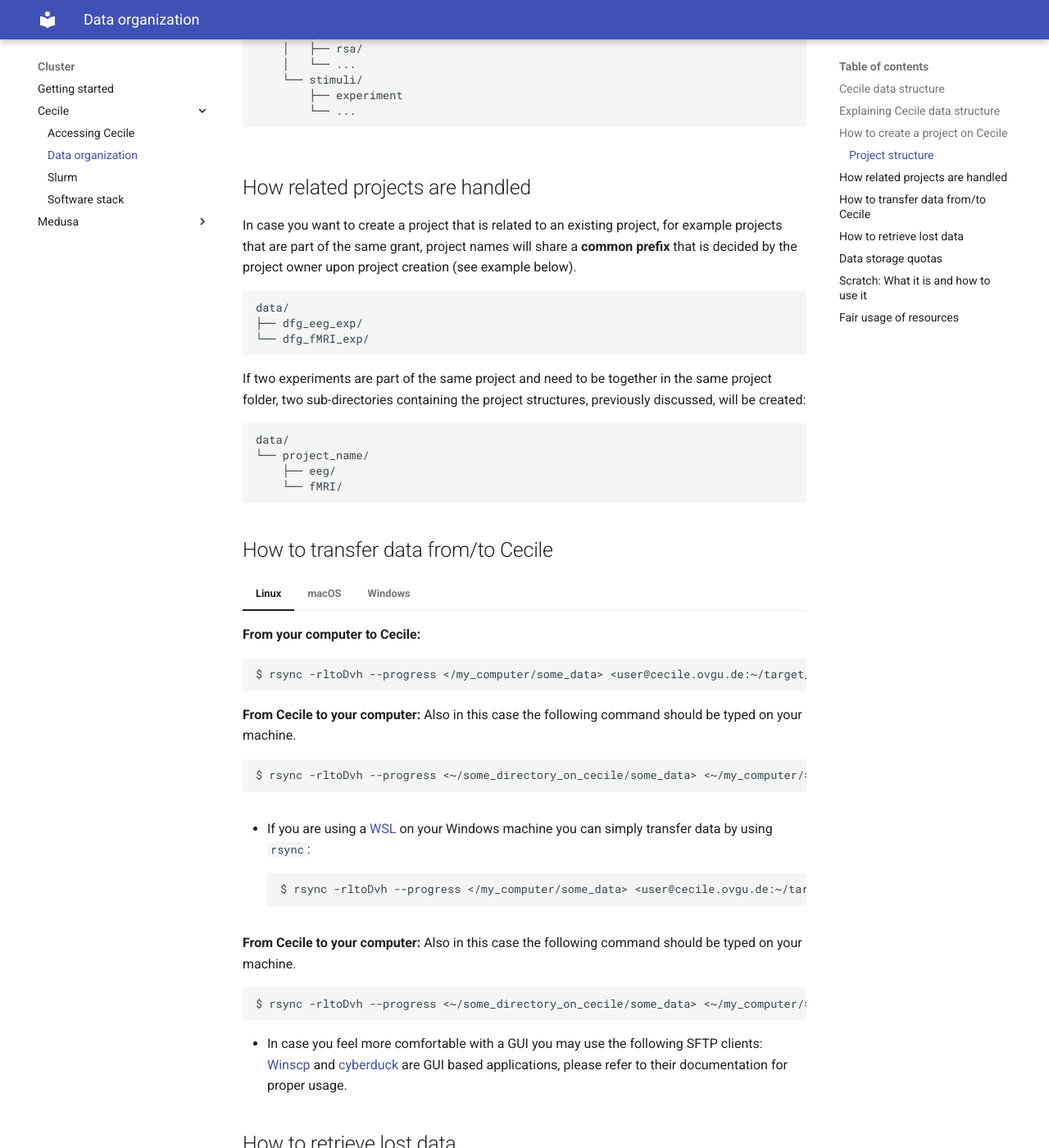
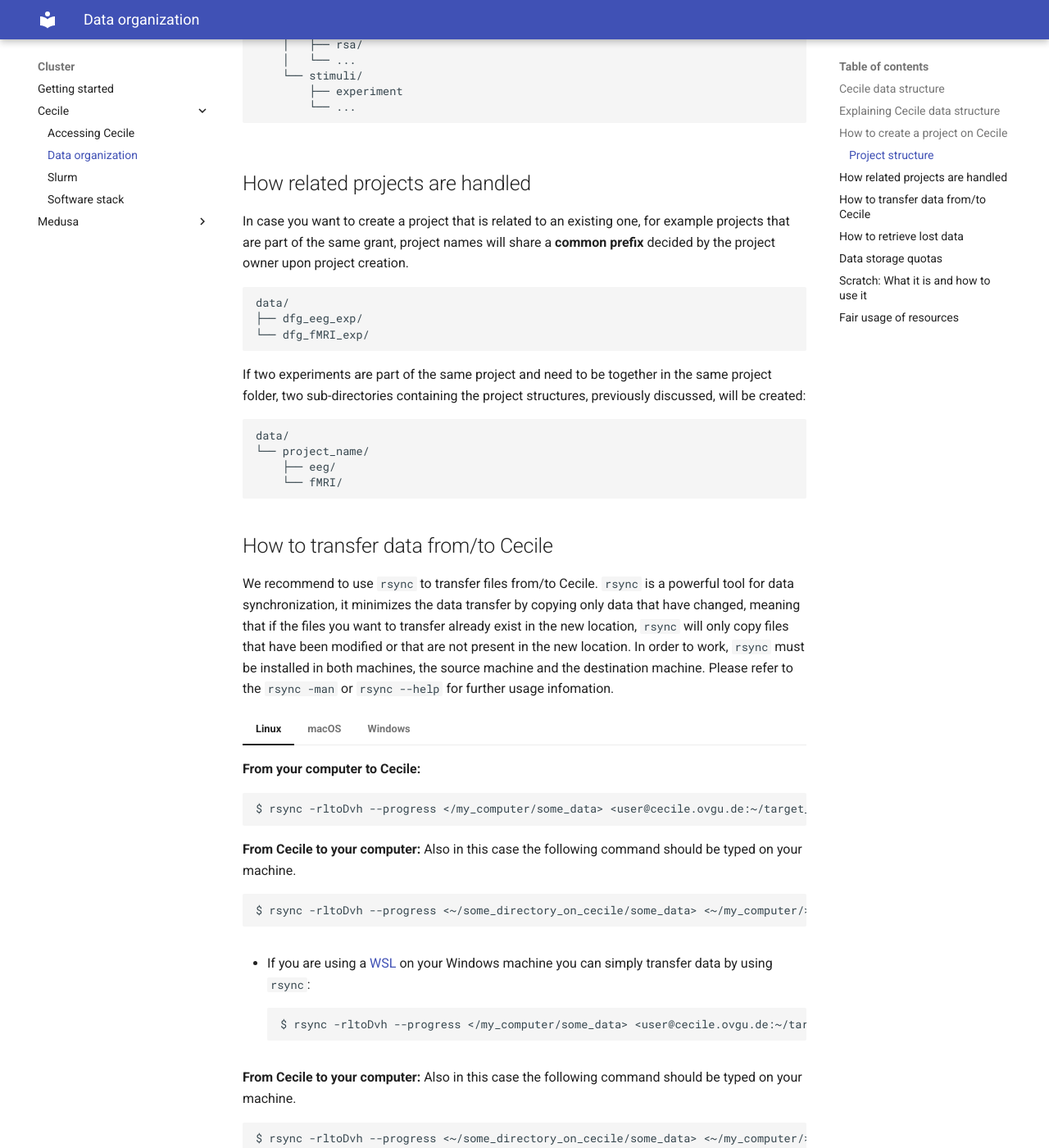
Before and after one commit to pvavra/temp-ipsy, an MkDocs documentation site: the page built from docs/cluster/cecile/data.md, in a window 1280 px wide and 1400 px high, scrolled down 3713 px. Shown: the whole window at 82% size. Built offline with MkDocs 1.6.1 and Material for MkDocs 9.7.7, drawn with Linux system fonts in a browser that asks for light colours; some of the changed lines change nothing that is shown; some of the changed text lies outside the part shown.

Commit message:
Add rsync description

````diff
--- a/docs/cluster/cecile/data.md
+++ b/docs/cluster/cecile/data.md
@@ -117,10 +117,10 @@ The project structure follows a specific BIDS structure (see examples in the tab
 !!! note "Mirroring derivatives and code structure"
     We **strongly recommend** to mirror the sub-folder names between `derivatives` and `code` to keep an intuitive relationship between code and data.
 
-!!! tip "Naming good practices"
-    Regarding naming good practices, we suggest you to look into this very helpful [page](https://book.the-turing-way.org/project-design/filenaming)
+!!! tip "Good naming practices"
+    As you know files and folders naming is an essential aspect of BIDS and the FAIR principles, we suggest you to look into this very helpful [page](https://book.the-turing-way.org/project-design/filenaming) to learn about good naming practices and machine readable names.
 
-For modalities, such as **eye-tracking**, for which there is not yet a consensus for BIDS, we recommend to use the same structure as for the other modalities and to convert the data into BIDS format anyway. [Here](https://github.com/bids-standard/bids-specification/pull/1128) you can follow (or even contribute to) the discussion around BIDS for eye-tracking
+For modalities, such as **eye-tracking**, for which there is not yet a consensus for BIDS, we recommend to use the same structure as for the other modalities and to convert the data into BIDS format anyway. [Here](https://github.com/bids-standard/bids-specification/pull/1128) you can follow the discussion around BIDS for eye-tracking.
 
 !!! Danger "Sides effects of using a different structure"
     Failing to mantain this structure might create future issues for assigning less canonical permissions. Not adopting BIDS would make your dataset not easily interoperable and ultimately it would not be following the FAIR principles.
@@ -136,7 +136,7 @@ For modalities, such as **eye-tracking**, for which there is not yet a consensus
     - `sourcedata`: It comprises the raw data (unprocessed data), in this case raw dicom files.</b>
     - `rawdata`: It comprises the BIDS converted niftis, the relative `.json` files and `.tsv` files.</b>
     - `derivatives`: It comprises different sub-folders which represent the macro-steps of you analysis, e.g. preprocessing, first_level  etc. These folders should follow the BIDS convention as well, and **must contain only data and no code**.</b>
-    - `code`: It includes sub-folders that **mirror** the `derivatives` sub-folder names. They **must contain only the code relative to each step, and no data at all**. It must also include a sub-folder that contains the code for the BIDS convertion.</b>
+    - `code`: It includes sub-folders that **mirror** the `derivatives` sub-folder names. They **must contain only the code relative to each step, and no data at all**. It must also include a sub-folder containing the code for the BIDS convertion.</b>
     - `stimuli`: It includes a subfolder for the experimental code and the stimuli (e.g. images), if any.</b>
 
     ```
@@ -179,7 +179,7 @@ For modalities, such as **eye-tracking**, for which there is not yet a consensus
     `sourcedata`: It comprises the raw data (unprocessed data), for example .bdf files.</b>
     `rawdata`: It comprises the BIDS converted data, the relative `.json` files and `.tsv` files.</b>
     `derivatives`: It comprises different sub-folders which represent the macro-steps of you analysis, e.g. preprocessing, erp etc. These folders should follow the BIDS convention as well, and **must contain only processed data and no code**.</b>
-    `code`: It includes sub-folders that **mirror** the `derivatives` sub-folder names. They **must contain only the code relative to each step, and no data at all**. It must also include a sub-folder that contains the code for the BIDS convertion.</b>
+    `code`: It includes sub-folders that **mirror** the `derivatives` sub-folder names. They **must contain only the code relative to each step, and no data at all**. It must also include a sub-folder containing the code for the BIDS convertion.</b>
     `stimuli`: It includes a subfolder for the experimental code and the stimuli (e.g. images), if any.</b>
 
     ```
@@ -218,8 +218,8 @@ For modalities, such as **eye-tracking**, for which there is not yet a consensus
     `project-metadata.json`: This file is created by the cluster admin, it contains general metadata about the project.</b>
     `sourcedata`: It comprises the raw data (unprocessed data) in whatever file type you have acquired them.</b>
     `rawdata`: It comprises the BIDS converted data, the relative `.json` files.</b>
-    `derivatives`: It comprises different sub-folders which represent the macro-steps of you analysis, e.g. preprocessing, erp etc. These folders should follow the BIDS convention as well, and **must contain only processed data and no code**.</b>
-    `code`: It includes sub-folders that **mirror** the `derivatives` sub-folder names. They **must contain only the code relative to each step, and no data at all**. It must also include a sub-folder that contains the code for the BIDS convertion.</b>
+    `derivatives`: It comprises different sub-folders which represent the macro-steps of you analysis, e.g. reaction_times, curve_fitting etc. These folders should follow the BIDS convention as well, and **must contain only processed data and no code**.</b>
+    `code`: It includes sub-folders that **mirror** the `derivatives` sub-folder names. They **must contain only the code relative to each step, and no data at all**. It must also include a sub-folder containing the code for the BIDS convertion.</b>
     `stimuli`: It includes a sub-folder for the experimental code and the stimuli (e.g. images), if any.</b>
 
     ```
@@ -249,7 +249,7 @@ For modalities, such as **eye-tracking**, for which there is not yet a consensus
 
 ## How related projects are handled
 
-In case you want to create a project that is related to an existing project, for example projects that are part of the same grant, project names will share a **common prefix** that is decided by the project owner upon project creation (see example below).
+In case you want to create a project that is related to an existing one, for example projects that are part of the same grant, project names will share a **common prefix** decided by the project owner upon project creation.
 
 ```
 data/
@@ -270,6 +270,8 @@ data/
 
 
 ## How to transfer data from/to Cecile
+
+We recommend to use `rsync` to transfer files from/to Cecile. `rsync` is a powerful tool for data synchronization, it minimizes the data transfer by copying only data that have changed, meaning that if the files you want to transfer already exist in the new location, `rsync` will only copy files that have been modified or that are not present in the new location. In order to work, `rsync` must be installed in both machines, the source machine and the destination machine. Please refer to the `rsync -man` or `rsync --help` for further usage infomation.
 
 === "Linux"
 
````
